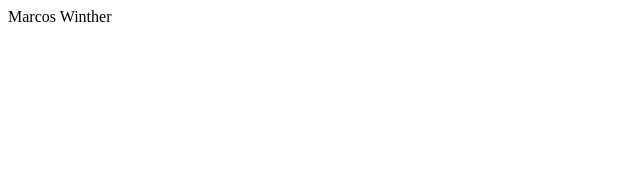
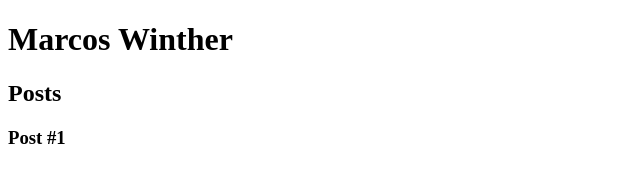
Before and after one commit to MarcosWinther/Introducao-html-css3-digital-innovation-one, a plain HTML site: page index.html in a window 1280 px wide. Shown: the whole page, without its empty margins (0-640 px from the left). Drawn offline with Linux system fonts and the light colour scheme.

Commit message:
Aula Semântica HTML

```diff
--- a/index.html
+++ b/index.html
@@ -9,7 +9,22 @@
 
 	<body>
 
-		Marcos Winther
+		<header>
+			<h1>Marcos Winther</h1>
+		</header>
+
+		<section>
+			<header>
+				<h2>Posts</h2>
+			</header>
+
+			<article>
+				<h3>Post #1</h3>
+			</article>
+
+		</section>
+
+		<footer></footer>
 
 	</body>
 
```
